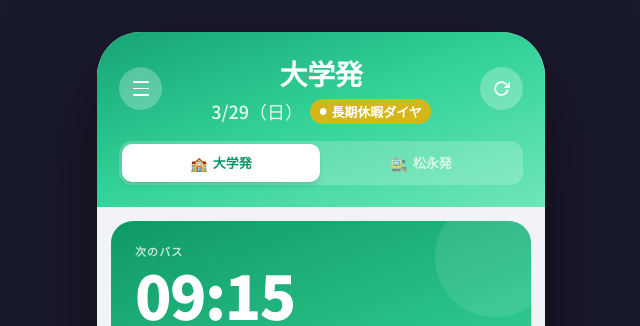
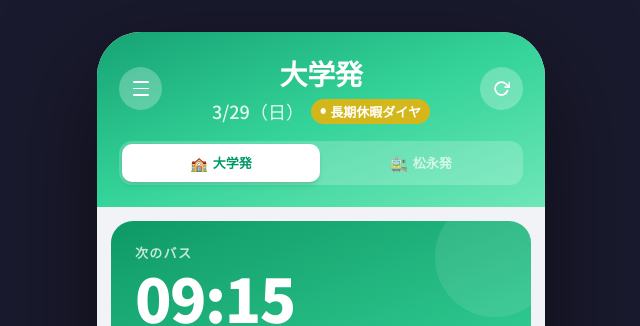
Before and after one commit to motegi485/campus-bus-navi, a React (Vite) app: page / in a window 1280 px wide. Shown: the top 326 px of the page, without its empty margins (319-959 px from the left). Built offline with nearby package versions, Linux system fonts and the light colour scheme.

Commit message:
style: unify type sizes on the day badge and bus cards

```diff
--- a/src/components/DayBadge.tsx
+++ b/src/components/DayBadge.tsx
@@ -30,7 +30,7 @@ export function DayBadge({ type }: Props) {
       className="text-[13px] font-bold px-[9px] py-[3px] rounded-[20px] flex items-center gap-1"
       style={{ background: bg, color }}
     >
-      <span style={{ fontSize: '9px' }}>●</span>
+      <span style={{ fontSize: '7px' }}>●</span>
       {label}
     </span>
   )
--- a/src/components/EndOfServiceCard.tsx
+++ b/src/components/EndOfServiceCard.tsx
@@ -11,7 +11,7 @@ export function EndOfServiceCard({ tomorrowFirstBus, tomorrowTimetableName }: Pr
       className="rounded-[22px] px-6 py-[22px] text-white"
       style={{ background: 'linear-gradient(135deg, #374151, #4b5563)' }}
     >
-      <p className="text-[15px] font-bold tracking-widest uppercase text-white/75 mb-[5px]">
+      <p className="text-[13px] font-bold tracking-widest uppercase text-white/75 mb-[5px]">
         次のバス
       </p>
       <p className="text-[60px] font-black text-white tracking-tight leading-none mb-[7px]">
--- a/src/components/NextBusCard.tsx
+++ b/src/components/NextBusCard.tsx
@@ -29,7 +29,7 @@ export function NextBusCard({ next, route, fontSize }: Props) {
         style={{ background: endedGradient }}
       >
         <Decoration />
-        <p className="text-[11px] font-bold tracking-widest uppercase text-white/75 mb-2">
+        <p className="text-[13px] font-bold tracking-widest uppercase text-white/75 mb-2">
           次のバス
         </p>
         <p className={`${fs.time} font-black text-white tracking-tight leading-none mb-2`}>
@@ -45,7 +45,7 @@ export function NextBusCard({ next, route, fontSize }: Props) {
   return (
     <div className={`${gradientClass} rounded-[22px] px-6 py-[22px] text-white relative overflow-hidden`}>
       <Decoration />
-      <p className="text-[11px] font-bold tracking-widest uppercase text-white/75 mb-[5px]">
+      <p className="text-[13px] font-bold tracking-widest uppercase text-white/75 mb-[5px]">
         次のバス
       </p>
       <div className="flex items-baseline gap-3 mb-[7px]">
```
